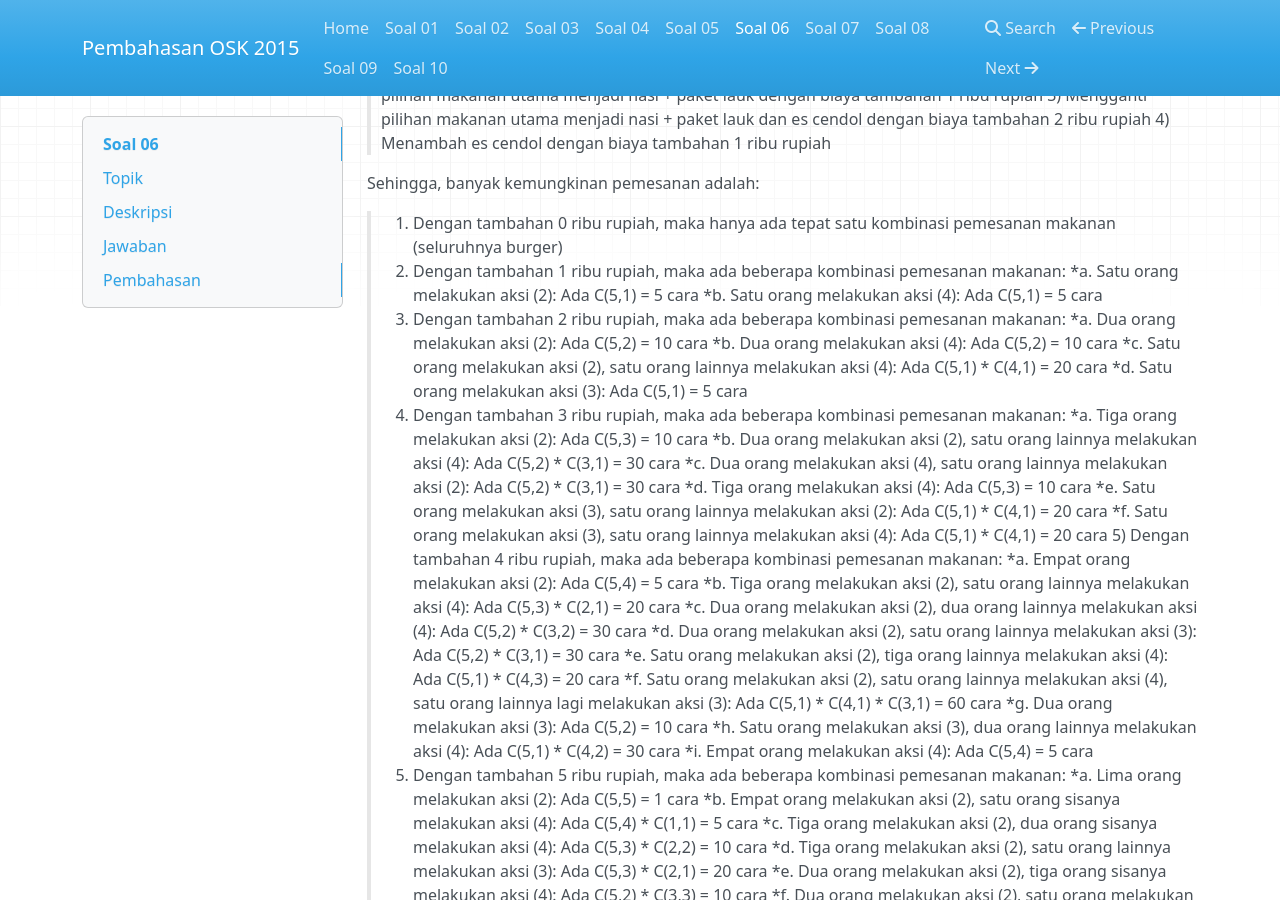
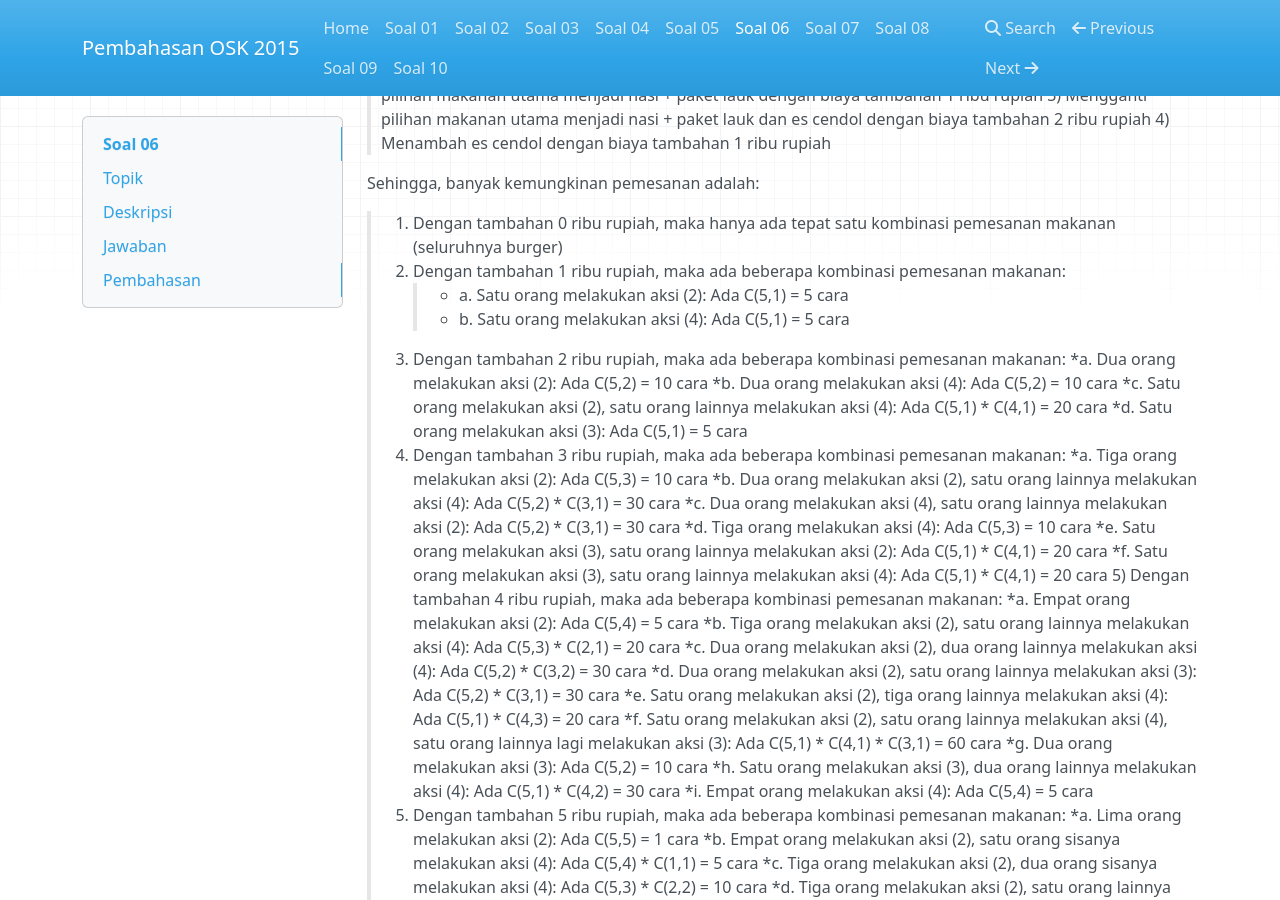
Before and after one commit to alijaya/OSK-2015, an MkDocs documentation site: the page built from docs/Soal 06.md, in a window 1280 px wide and 900 px high, scrolled down 1229 px. Built offline with MkDocs 1.6.1, drawn with Linux system fonts in a browser that asks for light colours; nearby versions of some CDN libraries; old or Windows-style settings are respelled for this version of MkDocs.

Commit message:
no message

```diff
--- a/docs/Soal 06.md
+++ b/docs/Soal 06.md
@@ -53,8 +53,8 @@ Dari premis [1], dapat ditarik kesimpulan juga bahwa untuk seseorang yang telah
 Sehingga, banyak kemungkinan pemesanan adalah:
 >1. Dengan tambahan 0 ribu rupiah, maka hanya ada tepat satu kombinasi pemesanan makanan (seluruhnya burger)
 >2. Dengan tambahan 1 ribu rupiah, maka ada beberapa kombinasi pemesanan makanan:
-> *a. Satu orang melakukan aksi (2): Ada C(5,1) = 5 cara
-> *b. Satu orang melakukan aksi (4): Ada C(5,1) = 5 cara
+>> * a. Satu orang melakukan aksi (2): Ada C(5,1) = 5 cara
+>> * b. Satu orang melakukan aksi (4): Ada C(5,1) = 5 cara
 >3. Dengan tambahan 2 ribu rupiah, maka ada beberapa kombinasi pemesanan makanan:
 > *a. Dua orang melakukan aksi (2): Ada C(5,2) = 10 cara
 > *b. Dua orang melakukan aksi (4): Ada C(5,2) = 10 cara
```
